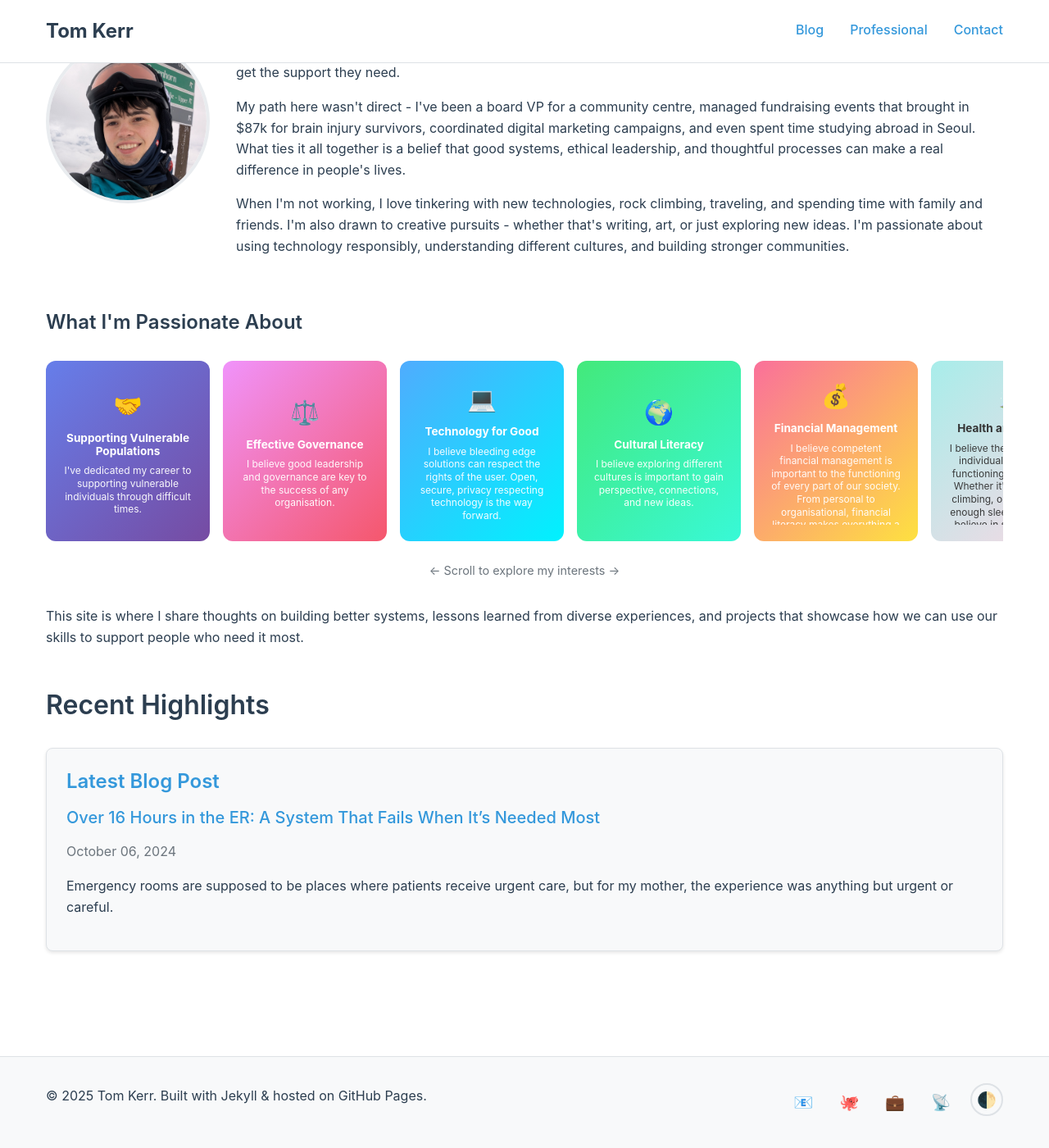
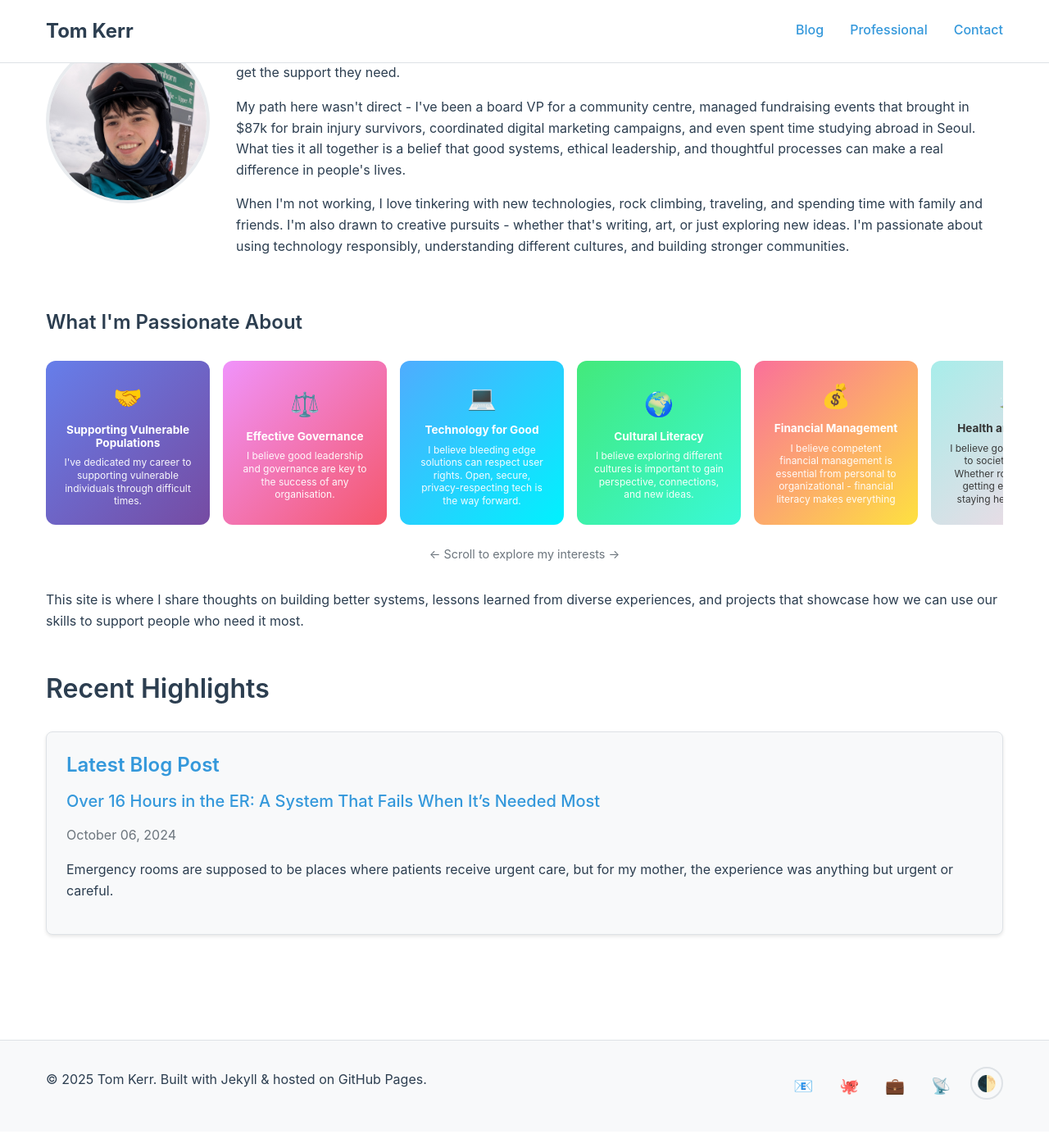
Before and after one commit to TDK250/Toms-Site, a Jekyll site: the page built from index.md, in a window 1280 px wide and 1400 px high, scrolled down 141 px. Shown: the whole window at 82% size. Built offline with Jekyll 4.4.1, drawn with Linux system fonts in a browser that asks for light colours.

Commit message:
Update index.md

```diff
--- a/index.md
+++ b/index.md
@@ -64,7 +64,7 @@ title: Home
 
 .interest-card {
   width: 200px;
-  height: 220px;
+  height: 200px;
   background: linear-gradient(135deg, #667eea 0%, #764ba2 100%);
   color: white;
   padding: 1.25rem;
@@ -151,7 +151,7 @@ title: Home
 
   .interest-card {
     width: 180px;
-    height: 200px;
+    height: 180px;
     padding: 1rem;
   }
 
@@ -216,7 +216,7 @@ title: Home
       <div class="interest-card technology">
         <span class="interest-icon">💻</span>
         <div class="interest-title">Technology for Good</div>
-        <div class="interest-desc">I believe bleeding edge solutions can respect the rights of the user. Open, secure, privacy respecting technology is the way forward.</div>
+        <div class="interest-desc">I believe bleeding edge solutions can respect user rights. Open, secure, privacy-respecting tech is the way forward.</div>
       </div>
 
       <div class="interest-card cultural">
@@ -228,13 +228,13 @@ title: Home
       <div class="interest-card financial">
         <span class="interest-icon">💰</span>
         <div class="interest-title">Financial Management</div>
-        <div class="interest-desc">I believe competent financial management is important to the functioning of every part of our society. From personal to organisational, financial literacy makes everything a little easier.</div>
+        <div class="interest-desc">I believe competent financial management is essential from personal to organizational - financial literacy makes everything easier.</div>
       </div>
 
       <div class="interest-card wellness">
         <span class="interest-icon">🏔️</span>
         <div class="interest-title">Health and Wellness</div>
-        <div class="interest-desc">I believe the good health of individuals is key to the functioning of our society. Whether it's outdoor rock climbing, or simply getting enough sleep every night, I believe in staying healthy and helping others reach a point where they can do the same.</div>
+        <div class="interest-desc">I believe good health is key to society's function. Whether rock climbing or getting enough sleep, staying healthy helps us help others.</div>
       </div>
 
     </div>
```
